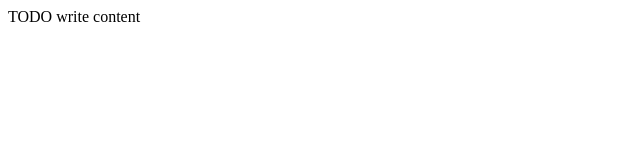
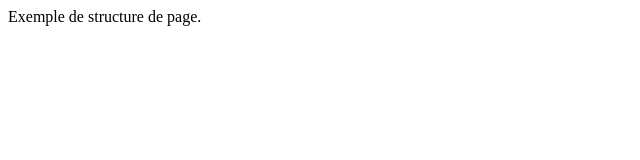
Before and after one commit to griviere/Tuto-Git, a plain HTML site: page index.html in a window 1280 px wide. Shown: the full height of the page, 0-640 px from the left. Drawn offline with Linux system fonts and the light colour scheme.

Commit message:
Ajout du contenu

```diff
--- a/index.html
+++ b/index.html
@@ -5,6 +5,8 @@
         <meta http-equiv="Content-Type" content="text/html; charset=UTF-8">
     </head>
     <body>
-        <div>TODO write content</div>
+        <div>
+            Exemple de structure de page.
+        </div>
     </body>
 </html>
```
